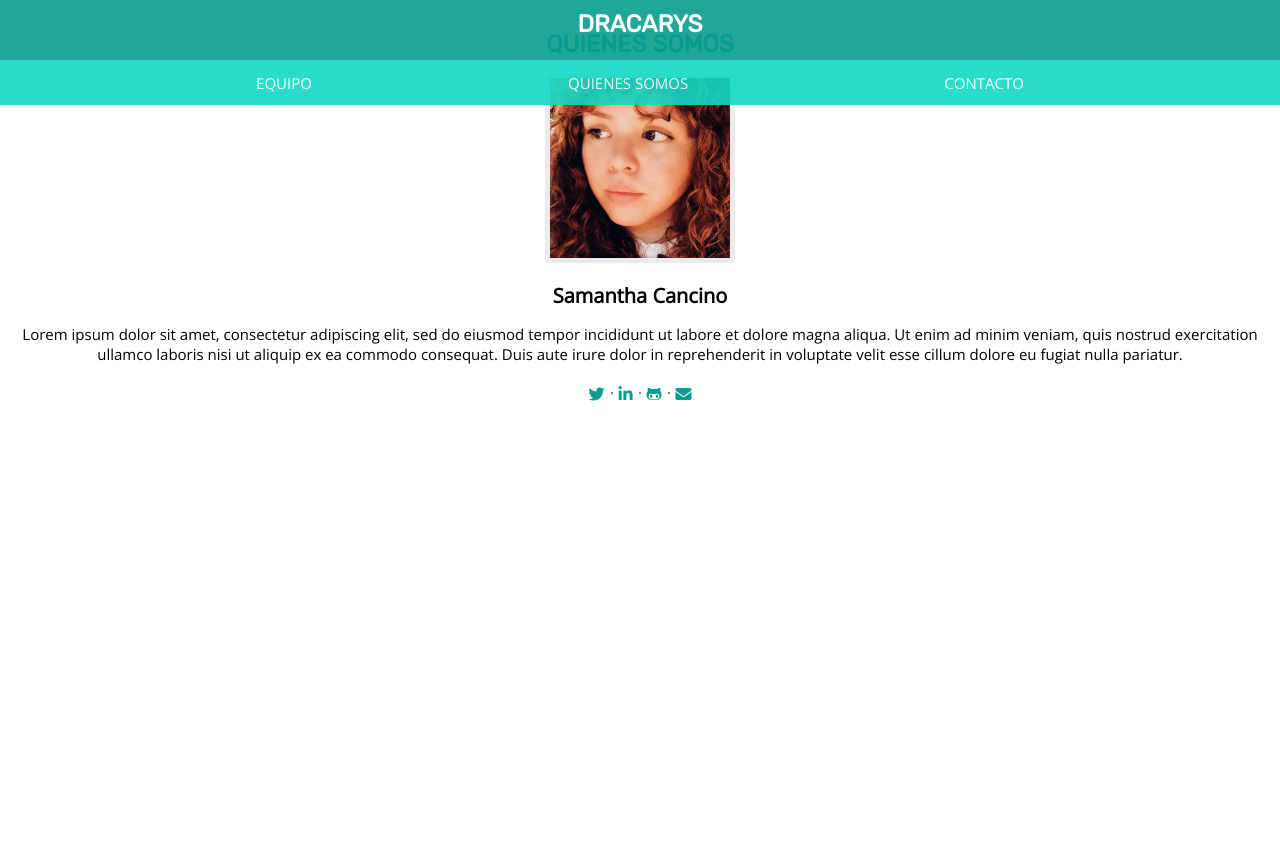
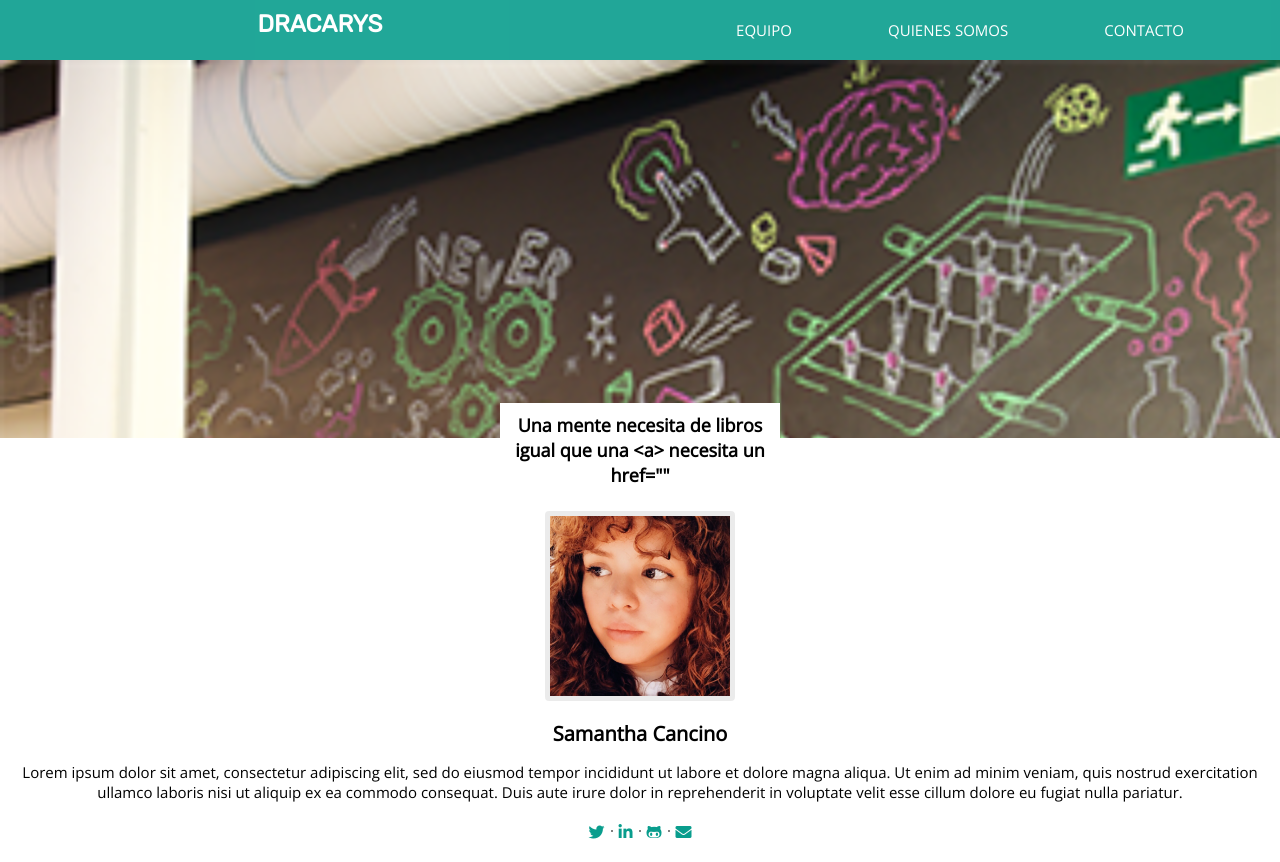
Before and after one commit to samanthacancino/dracarys_old, a plain HTML site: page index.html in a window 1280 px wide. Before the commit the page ends 800 px from the top, so only its background shows below. Drawn offline with nearby package versions, Linux system fonts and the light colour scheme.

Commit message:
Added Mediaquery of header and  hero section

```diff
--- a/css/style.css
+++ b/css/style.css
@@ -8,6 +8,8 @@ body {
   font-family: 'Open Sans', sans-serif;
   font-size: 15px;
   text-align: center;
+  margin: 0;
+  padding: 0;
 }
 
 h1 {
@@ -82,7 +84,9 @@ h2 {
   color:white;
 }
 
-/* MEDIAQUERIS
+/* MEDIAQUERIS */
+
+/* header */
 @media all and (min-width:600px){
 .headerwrap{
   position: static;
@@ -102,9 +106,33 @@ h2 {
 .menu{
   height: 60px;
   align-items: center;
-}  */
-
-/*hero/
+}
+}
+/*hero*/
+.hero{
+height: 378px;
+background-image: url(../img/Adalabers-dracarys.png);
+background-size: cover;
+display: flex;
+align-items: flex-end;
+margin: 0;
+padding: 0;
+}
+.motto{
+    display:block;
+    position: relative;
+    top: 60px;
+    margin:0 auto;
+    padding:10px;
+    width: 260px;
+    background-color: white;
+    text-align: center;
+    font-size: 18px;
+    font-weight: 600;
+    line-height: 1.39;
+    color: black;
+    font-family: 'Open Sans', sans-serif;
+}
 
 /*content - fortalezas/
 
--- a/index.html
+++ b/index.html
@@ -28,6 +28,9 @@
             </nav>
         </header>
     </div>
+    <section class="hero">
+        <h2 class="motto">Una mente necesita de libros igual que una &lt;a&gt; necesita un href=""</h2>
+    </section>
 
     <main class="who">
         <h1 class="perfiles">QUIENES SOMOS</h1>
```
Also changed, not shown: img/Adalabers-dracarys.png (added).
